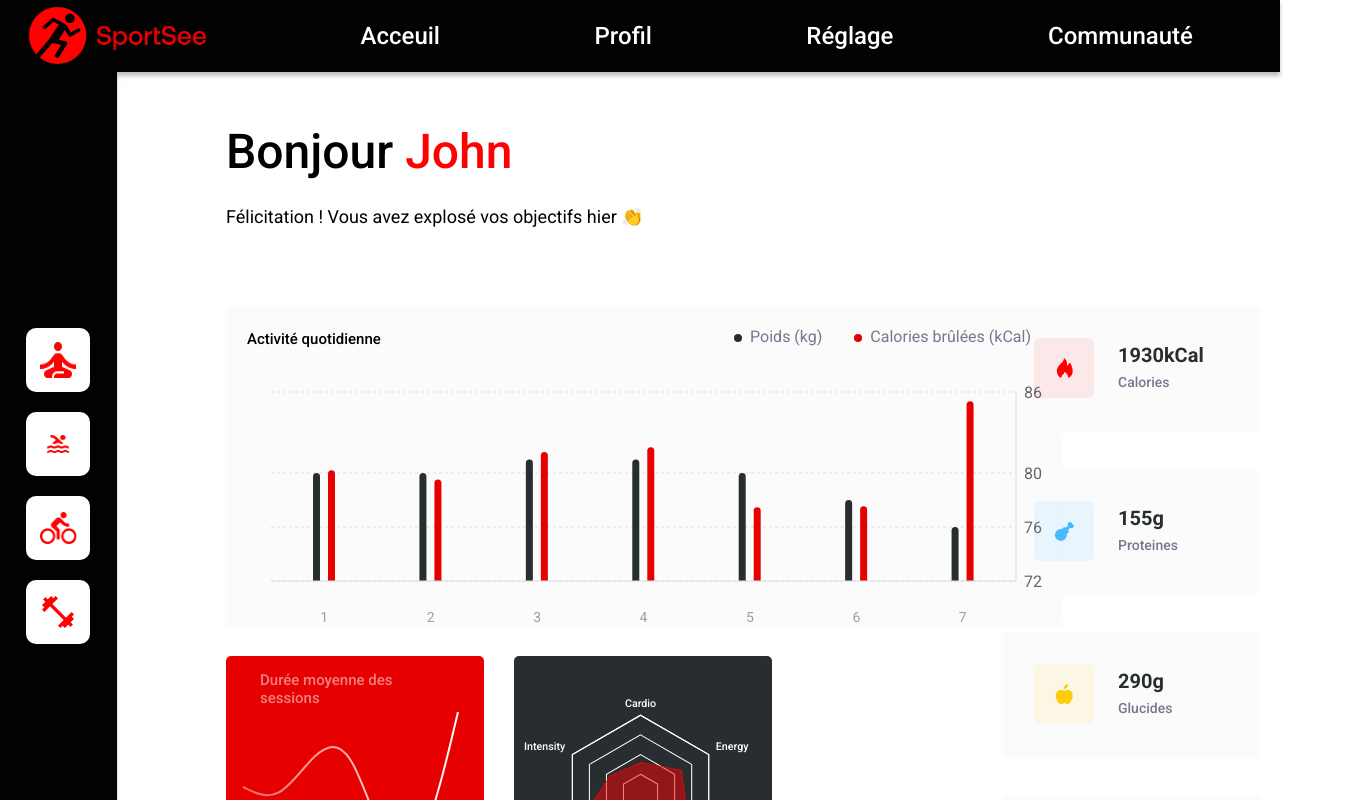
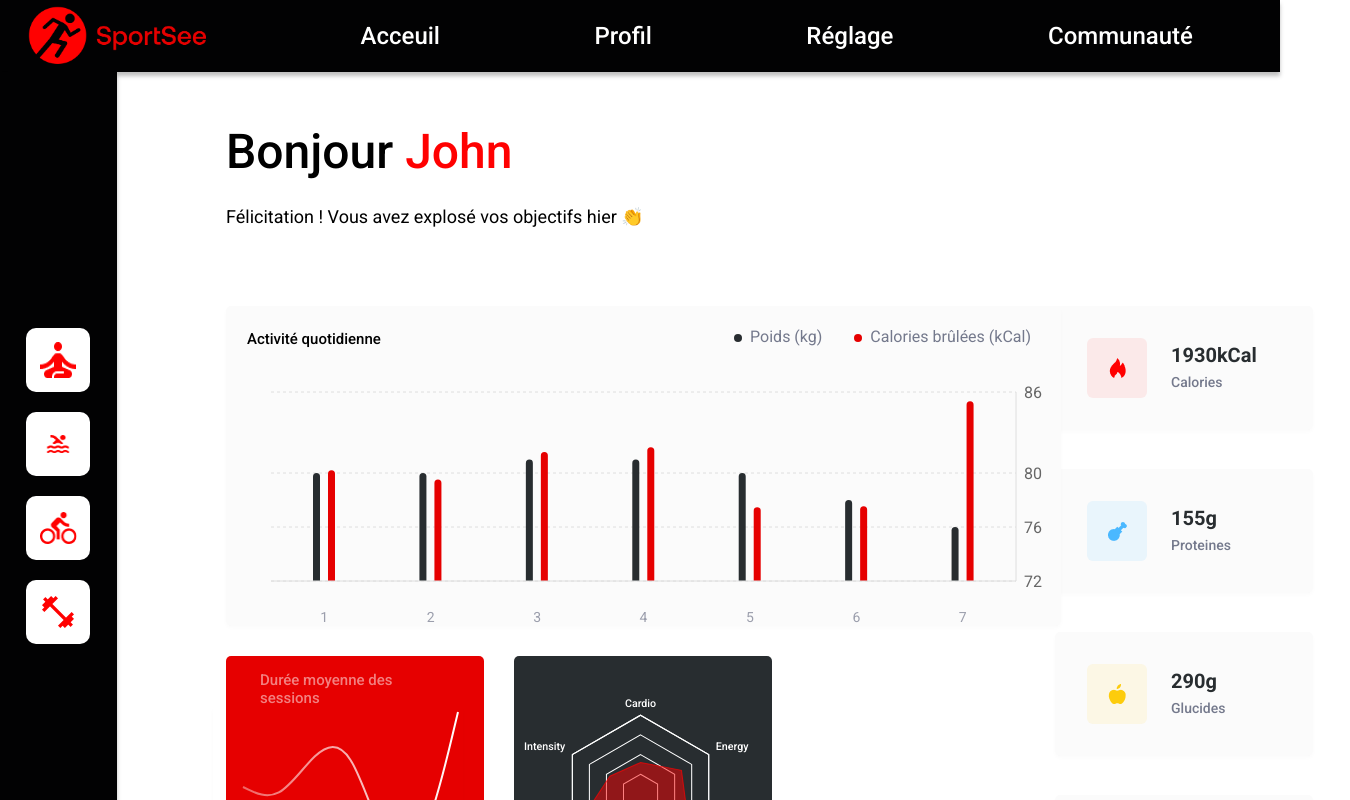
Before and after one commit to Ginzoh/sport-app-MK, a React (Vite) app: page / in a window 1280 px wide. Shown: the top 800 px of the page, 1350 px wide, since content can reach past the window. Built offline with nearby package versions, Linux system fonts and the light colour scheme.

Commit message:
added space between graph and stats

```diff
--- a/src/App.css
+++ b/src/App.css
@@ -155,6 +155,7 @@ ul li:first-child {
 .chartStats {
   display: flex;
   margin-top: 77px;
+  gap: 31px;
 }
 
 .stats {
```
